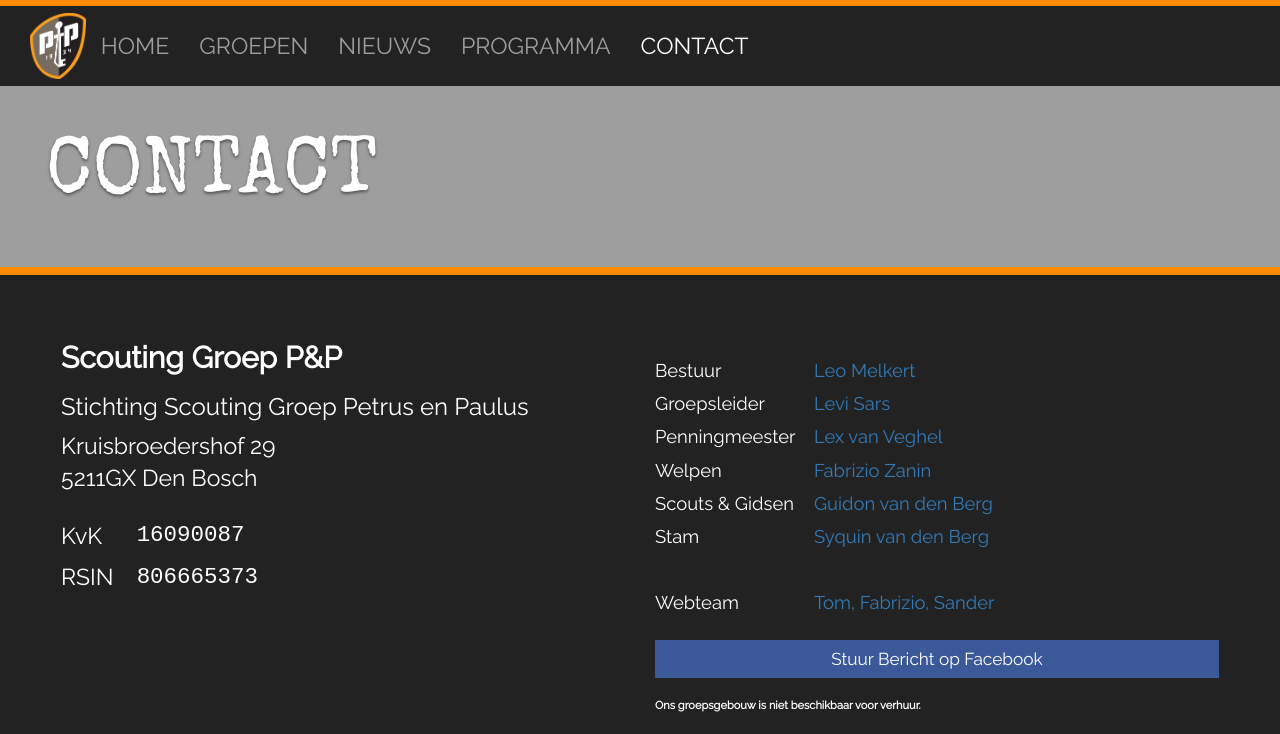
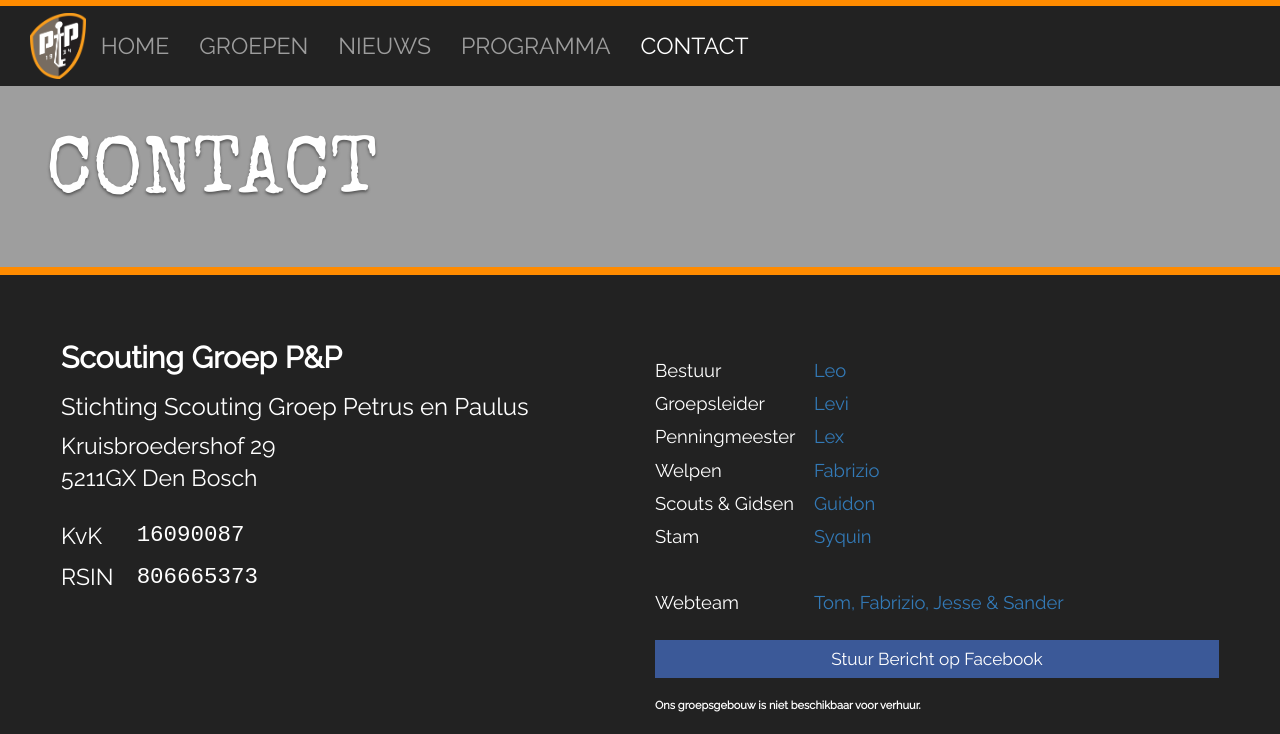
Before and after one commit to nognooitmeegemaakt/website, a Jekyll site: the page built from contact.html, in a window 1280 px wide, cut to the strip 0-734 px from the top of the page. Built offline with Jekyll 4.4.1, drawn with Linux system fonts in a browser that asks for light colours; some web fonts are replaced.

Commit message:
Remove last names from contact list

```diff
--- a/_includes/text/contact-mails.md
+++ b/_includes/text/contact-mails.md
@@ -1,13 +1,13 @@
-|                |                                                              |
-|----------------|--------------------------------------------------------------|
-| Bestuur        |  [Leo Melkert](mailto:leo@nognooitmeegemaakt.nl)             |
-| Groepsleider   |  [Levi Sars](mailto:levi@nognooitmeegemaakt.nl)              |
-| Penningmeester |  [Lex van Veghel](mailto:lex@nognooitmeegemaakt.nl)          |
-| Welpen         |  [Fabrizio Zanin](mailto:fabrizio@nognooitmeegemaakt.nl)     |
-| Scouts & Gidsen|  [Guidon van den Berg](mailto:guidon@nognooitmeegemaakt.nl)  |
-| Stam           |  [Syquin van den Berg](mailto:syquin@nognooitmeegemaakt.nl)  |
-|||
-| Webteam      |  [Tom, Fabrizio, Sander](mailto:webteam@nognooitmeegemaakt.nl) |
+|                |                                                               |
+|----------------|---------------------------------------------------------------|
+| Bestuur        |  [Leo](mailto:leo@nognooitmeegemaakt.nl)                      |
+| Groepsleider   |  [Levi](mailto:levi@nognooitmeegemaakt.nl)                    |
+| Penningmeester |  [Lex](mailto:lex@nognooitmeegemaakt.nl)                      |
+| Welpen         |  [Fabrizio](mailto:fabrizio@nognooitmeegemaakt.nl)            |
+| Scouts & Gidsen|  [Guidon](mailto:guidon@nognooitmeegemaakt.nl)                |
+| Stam           |  [Syquin](mailto:syquin@nognooitmeegemaakt.nl)                |
+|                |                                                               |
+| Webteam        |  [Tom, Fabrizio, Jesse & Sander](mailto:webteam@nognooitmeegemaakt.nl)|
 
 [ Stuur Bericht op Facebook ](https://m.me/nognooitmeegemaakt){:.btn .btn-primary .btn-fb}{:target='_blank_'}
 
```
